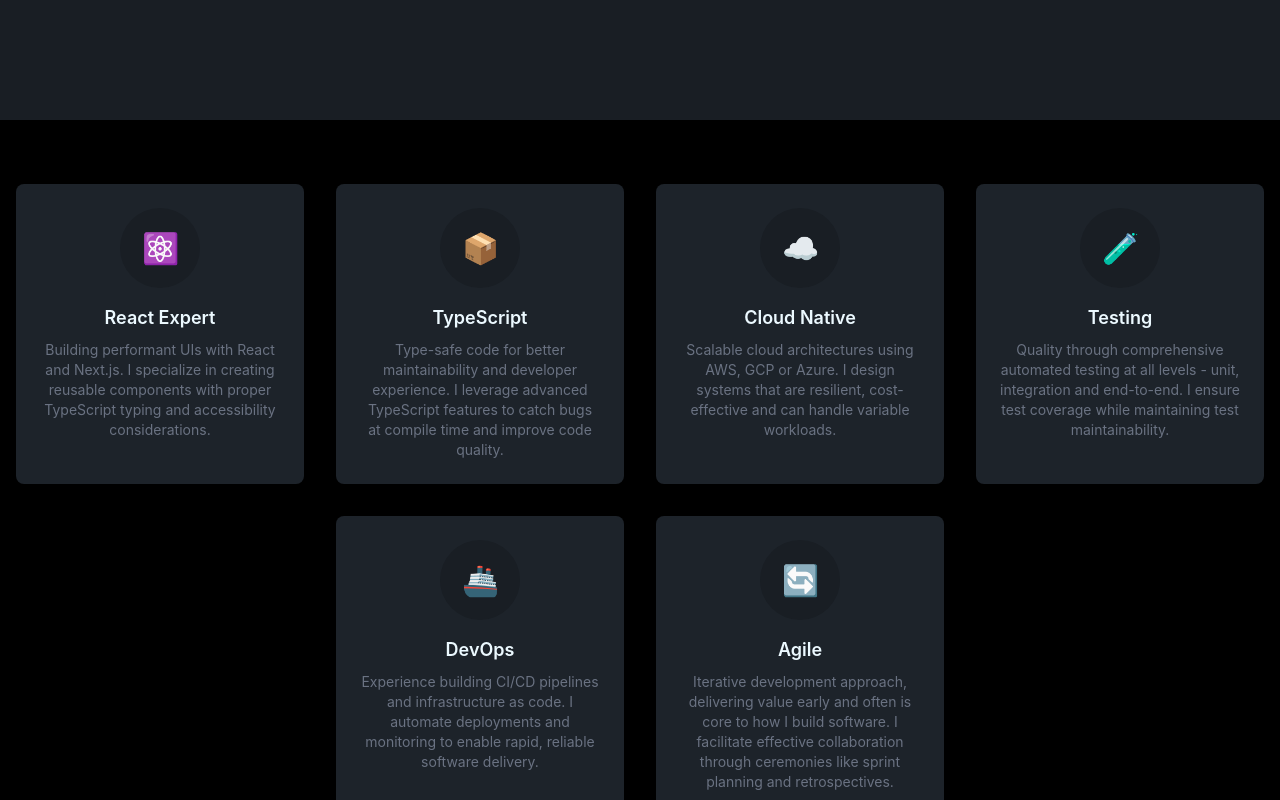
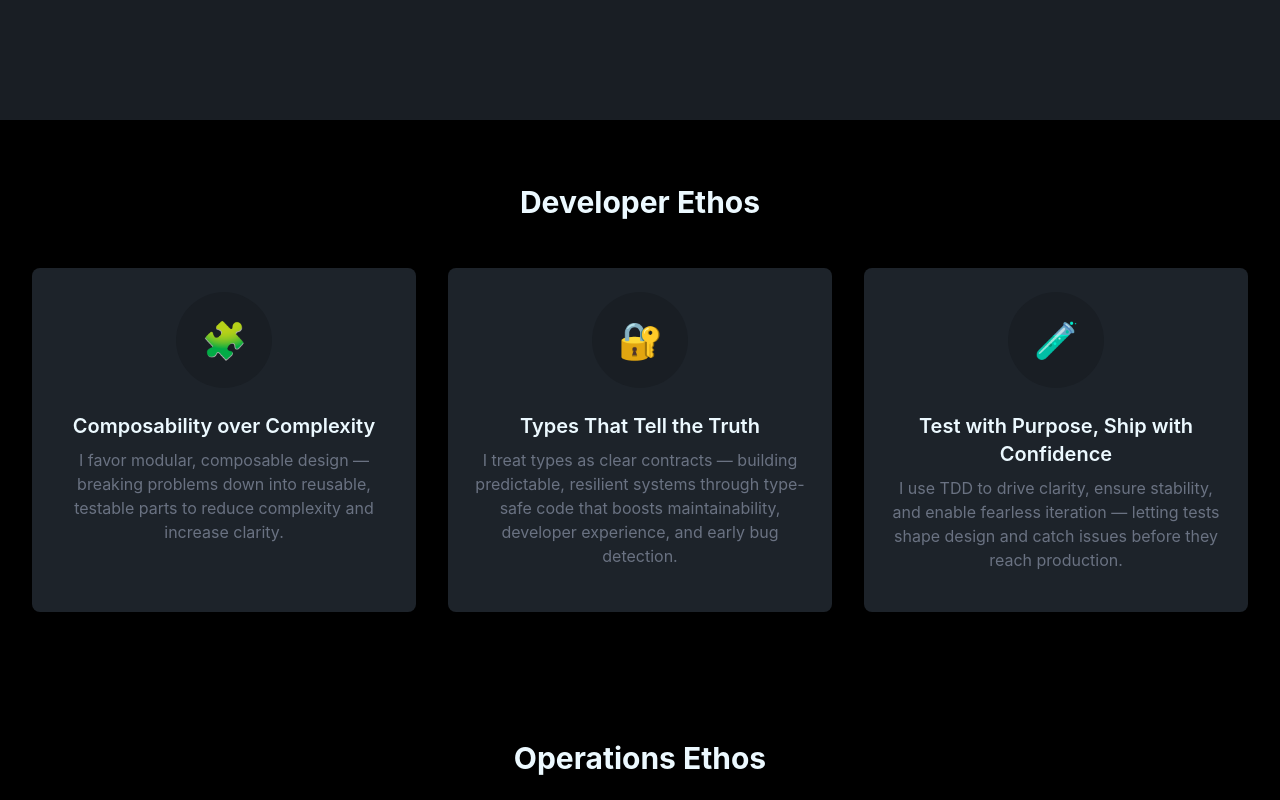
Before and after one commit to maddie-topaz/my-site, a Next.js app: page / in a window 1280 px wide. Shown: the part 680-1480 px from the top of the page. Built offline with nearby package versions, Linux system fonts and the light colour scheme.

Commit message:
feat: ethos cards

```diff
--- a/app/terminal/page.tsx
+++ b/app/terminal/page.tsx
@@ -160,7 +160,7 @@ export default function TerminalHero() {
                     )}
                 </div>
             </section>
-            {activeComponent === ethosCommand.command && <SkillsIcons />}
+            {activeComponent == ethosCommand.command && <SkillsIcons />}
         </>
     );
 }
--- a/components/SkillsIcons.tsx
+++ b/components/SkillsIcons.tsx
@@ -1,25 +1,38 @@
 "use client";
 
-export const SkillsIcons = () => {
+const developerEthos = [
+  { icon: '🧩', title: 'Composability over Complexity', description: 'I favor modular, composable design — breaking problems down into reusable, testable parts to reduce complexity and increase clarity.'},
+  { icon: '🔐', title: 'Types That Tell the Truth', description: 'I treat types as clear contracts — building predictable, resilient systems through type-safe code that boosts maintainability, developer experience, and early bug detection.' },
+  { icon: '🧪', title: 'Test with Purpose, Ship with Confidence', description: 'I use TDD to drive clarity, ensure stability, and enable fearless iteration — letting tests shape design and catch issues before they reach production.' },
+];
+
+const operationsEthos = [
+  { icon: '🚢', title: 'Built to Ship, Built to Scale', description: 'DevOps isn’t a separate phase — it’s embedded into everything I build. From CI/CD pipelines to IAC, I automate the full delivery lifecycle — deployment, testing, monitoring, and analytics — to enable rapid, resilient, and fault-tolerant software delivery.' },
+  { icon: '🔄', title: 'Feedback-Driven Development', description: 'I build iteratively — testing assumptions early, learning fast, and refining features based on real feedback, not guesswork.' },
+  { icon: '🩺', title: 'DevOps as a Diagnostic Lens', description: "I use DevOps as more than automation — it's a lens for understanding systems end-to-end. With observability, logging, and continuous feedback loops, I get to the root cause of issues fast and build solutions that last."},
+]
+
+const deliveryEthos = [
+  { icon: '🎯', title: 'Idea to Impact', description: 'I guide features from discovery to delivery, focusing on solving the right problems, not just shipping code. I lead features with a focus on delivering measurable business and user outcomes — not just checking off tasks.' },
+  { icon: '🛠️', title: 'Built to Last, Built to Adapt', description: 'I design cloud systems that are built to scale, stay reliable under pressure, stay secure by design, and optimize performance and cost — all guided by the AWS Well-Architected Framework.' },
+  { icon: '⛓️', title: 'No Broken Links', description: 'I see delivery as a full-stack responsibility — from database migrations to UI polish — ensuring nothing gets dropped between handoffs.'}
+]
+
+
+const EthosSection = ({ ethos, title }: { ethos: typeof developerEthos; title: string }) => {
   return (
     <section className="py-16 bg-base-100 bg-black">
       <div className="container mx-auto px-4">
+        <h2 className="text-3xl font-bold text-center mb-12">{title}</h2>
         <div className="flex flex-wrap justify-center gap-8">
-          {[
-            { icon: '⚛️', title: 'React Expert', description: 'Building performant UIs with React and Next.js. I specialize in creating reusable components with proper TypeScript typing and accessibility considerations.' },
-            { icon: '📦', title: 'TypeScript', description: 'Type-safe code for better maintainability and developer experience. I leverage advanced TypeScript features to catch bugs at compile time and improve code quality.' },
-            { icon: '☁️', title: 'Cloud Native', description: 'Scalable cloud architectures using AWS, GCP or Azure. I design systems that are resilient, cost-effective and can handle variable workloads.' },
-            { icon: '🧪', title: 'Testing', description: 'Quality through comprehensive automated testing at all levels - unit, integration and end-to-end. I ensure test coverage while maintaining test maintainability.' },
-            { icon: '🚢', title: 'DevOps', description: 'Experience building CI/CD pipelines and infrastructure as code. I automate deployments and monitoring to enable rapid, reliable software delivery.' },
-            { icon: '🔄', title: 'Agile', description: 'Iterative development approach, delivering value early and often is core to how I build software. I facilitate effective collaboration through ceremonies like sprint planning and retrospectives.' }
-          ].map((skill, index) => (
-            <div key={index} className="card w-72 bg-base-100 shadow-xl">
+          {ethos.map((skill, index) => (
+            <div key={index} className="card w-96 bg-base-100 shadow-xl">
               <div className="card-body items-center text-center">
-                <div className="w-20 h-20 rounded-full bg-base-200 flex items-center justify-center text-3xl mb-2">
+                <div className="w-24 h-24 rounded-full bg-base-200 flex items-center justify-center text-4xl mb-4">
                   {skill.icon}
                 </div>
-                <h3 className="text-lg font-semibold">{skill.title}</h3>
-                <p className="text-sm text-gray-500 dark:text-gray-400">{skill.description}</p>
+                <h3 className="text-xl font-semibold">{skill.title}</h3>
+                <p className="text-base text-gray-500 dark:text-gray-400 mb-4">{skill.description}</p>
               </div>
             </div>
           ))}
@@ -28,3 +41,13 @@ export const SkillsIcons = () => {
     </section>
   );
 };
+
+export const SkillsIcons = () => {
+  return (
+    <div className="bg-black">
+      <EthosSection ethos={developerEthos} title="Developer Ethos" />
+      <EthosSection ethos={operationsEthos} title="Operations Ethos" />
+      <EthosSection ethos={deliveryEthos} title="Delivery Ethos" />
+    </div>
+  );
+};
```
Also changed, not shown: styles/SkillsIcons.css (added, +31 -0 lines).
